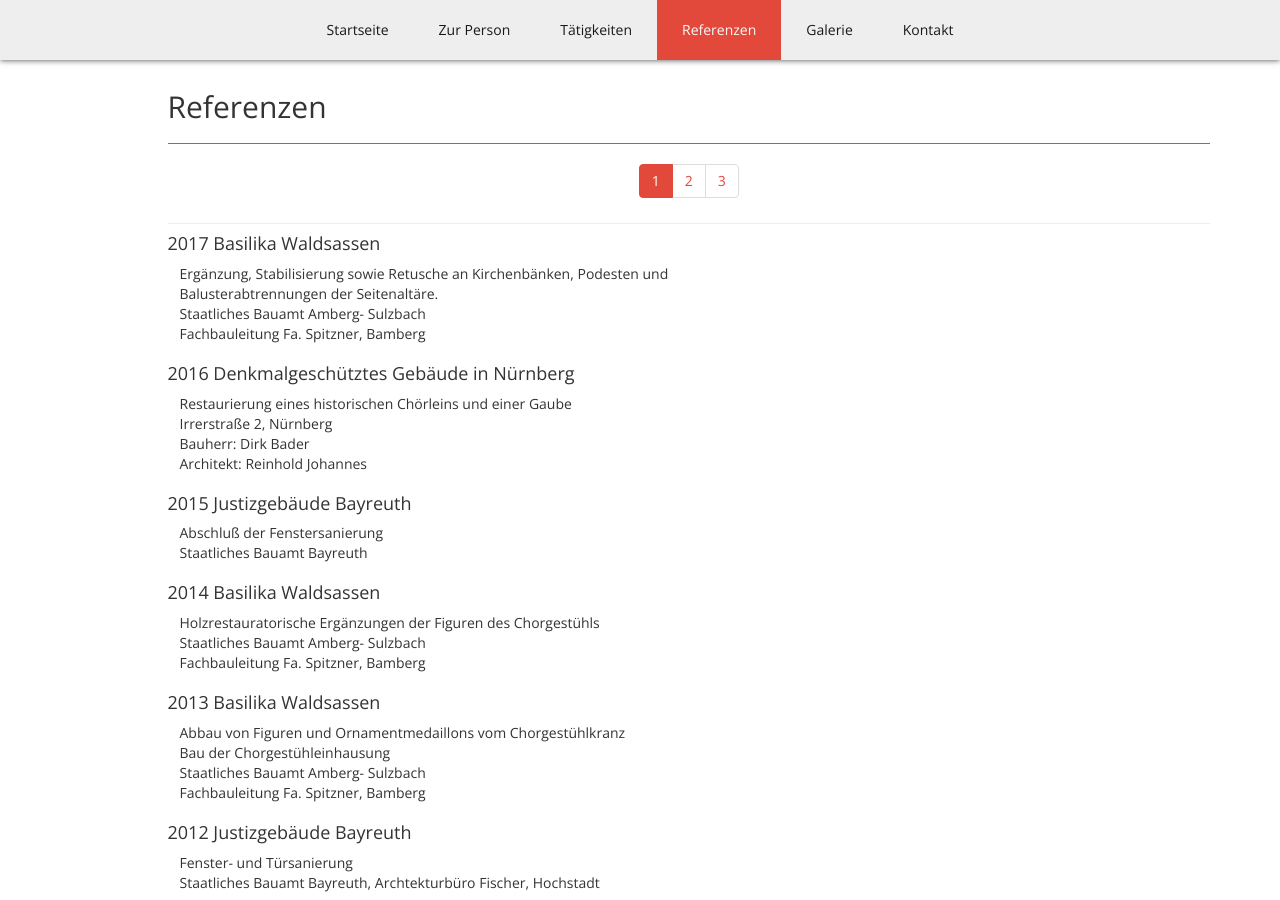
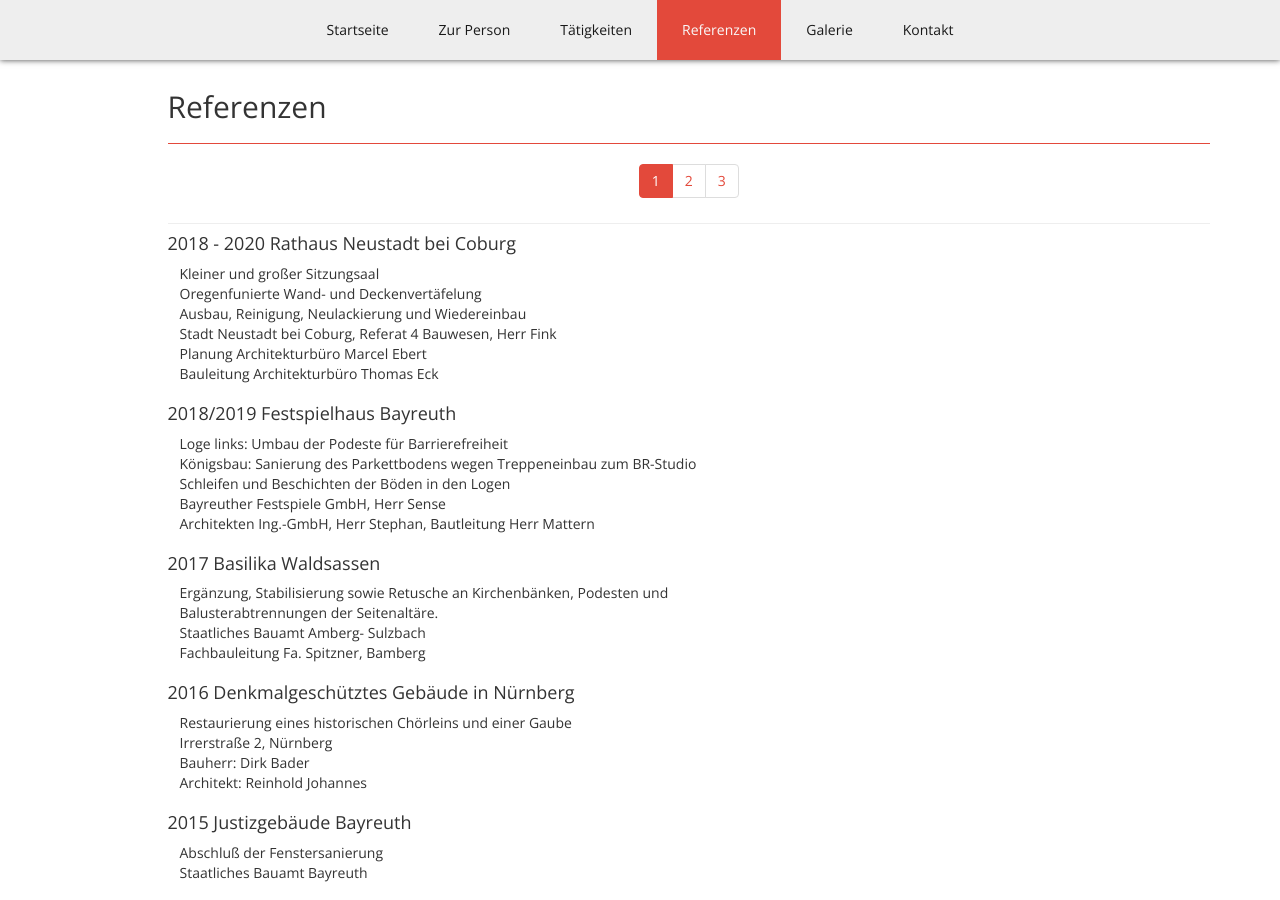
Before and after one commit to rvweb28/rvweb, a Jekyll site: the page built from referenzen/index.html, in a window 1280 px wide and 900 px high. Built offline with Jekyll 4.4.1, drawn with Linux system fonts in a browser that asks for light colours.

Commit message:
add references

```diff
--- a/referenzen/index.html
+++ b/referenzen/index.html
@@ -25,6 +25,25 @@ title: Referenzen - Robert Voit
       </div>
 
       <hr style="margin: 0;">
+
+        <h4>2018 - 2020  Rathaus Neustadt bei Coburg</h4>
+        <p class="referenz">
+          Kleiner und großer Sitzungsaal<br>
+          Oregenfunierte Wand- und Deckenvertäfelung<br>
+          Ausbau, Reinigung, Neulackierung und Wiedereinbau<br>
+          Stadt Neustadt bei Coburg, Referat 4 Bauwesen, Herr Fink<br>
+          Planung Architekturbüro Marcel Ebert<br>
+          Bauleitung Architekturbüro Thomas Eck
+        </p>
+
+        <h4>2018/2019  Festspielhaus Bayreuth</h4>
+        <p class="referenz">
+          Loge links: Umbau der Podeste für Barrierefreiheit<br>
+          Königsbau: Sanierung des Parkettbodens wegen Treppeneinbau zum BR-Studio<br>
+          Schleifen und Beschichten der Böden in den Logen<br>
+          Bayreuther Festspiele GmbH, Herr Sense<br>
+          Architekten Ing.-GmbH, Herr Stephan, Bautleitung Herr Mattern
+        </p>
 
         <h4>2017  Basilika Waldsassen</h4>
         <p class="referenz">
```
